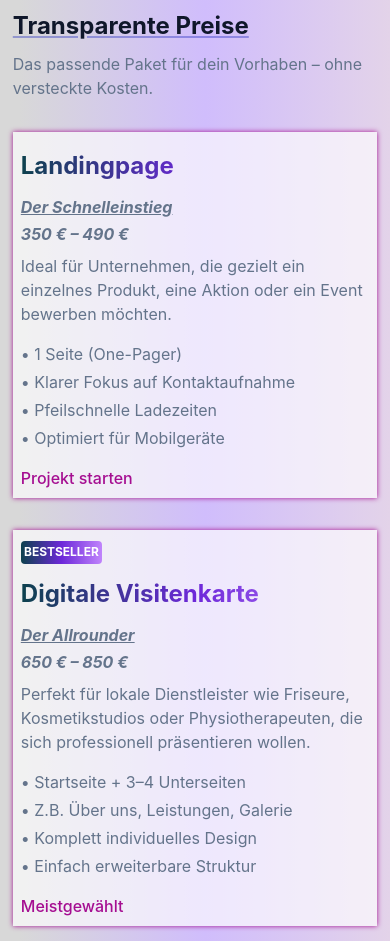
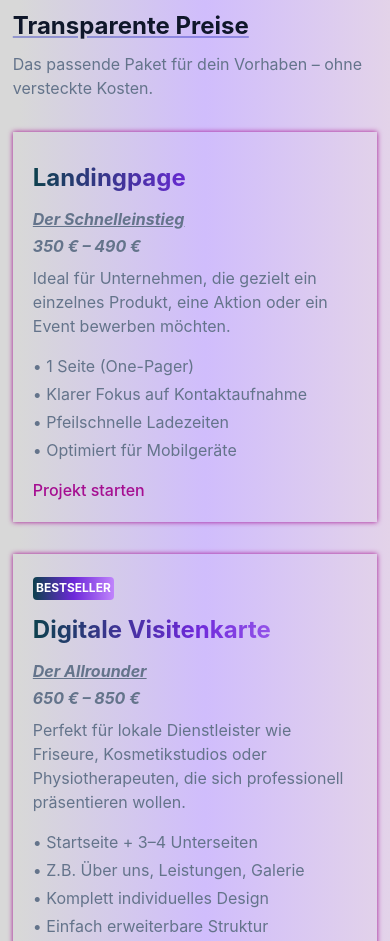
Before and after one commit to SilentCrouwd/cb-codes, a website built with Vite: page index.html in a window 390 px wide. Shown: the part 2980-3921 px from the top of the page. Built offline with nearby package versions, Linux system fonts and the light colour scheme.

Commit message:
feat: update pricing section layout to use grid for better responsiveness and alignment

```diff
--- a/index.html
+++ b/index.html
@@ -190,15 +190,11 @@
           </header>
 
           <div
-            class="mt-8 flex flex-col gap-8 md:flex-row md:flex-wrap md:justify-center xl:flex-nowrap"
+            class="mt-8 grid grid-cols-1 gap-8 md:grid-cols-2 xl:grid-cols-3 xl:items-center"
           >
             <!-- Paket 1 -->
-            <article
-              class="flex flex-col justify-center md:grid md:grid-cols-1 md:grid-rows-[3] shadow-glow bg-box p-[0.5rem] md:w-[30rem] md:h-150 xl:h-220"
-            >
-              <div
-                class="md:pt-9 md:flex md:flex-col md:justify-center xl:pt-23"
-              >
+            <article class="w-full shadow-glow flex flex-col p-5 xl:h-full">
+              <div class="md:pt-9 md:flex md:flex-col md:justify-center">
                 <h3
                   class="py-2 bg-text-gradient bg-clip-text text-transparent text-[1.5rem] md:text-[1.8rem] xl:text-[2rem] font-bold"
                 >
@@ -242,10 +238,9 @@
             </article>
 
             <!-- Paket 2 -->
-            <article
-              class="flex flex-col justify-center md:grid md:grid-cols-1 md:grid-rows-[3] shadow-glow bg-box p-[0.5rem] md:w-[30rem] md:h-150 xl:h-220"
-            >
-              <div class="xl:h-70 md:flex md:flex-col md:justify-center">
+
+            <article class="w-full shadow-glow flex flex-col p-5 xl:h-full">
+              <div class="md:flex md:flex-col md:justify-center">
                 <span
                   class="self-start bg-text-gradient p-[0.2rem] text-xs font-bold uppercase rounded text-white inline-block mb-1"
                 >
@@ -295,9 +290,8 @@
             </article>
 
             <!-- Paket 3 -->
-            <article
-              class="flex flex-col justify-center md:grid md:grid-cols-1 md:grid-rows-[3] shadow-glow bg-box p-[0.5rem] md:w-[30rem] md:h-150 xl:h-220"
-            >
+
+            <article class="w-full shadow-glow flex flex-col p-5 xl:h-full">
               <div class="xl:pt-11 md:flex md:flex-col md:justify-center">
                 <h3
                   class="py-2 bg-text-gradient bg-clip-text text-transparent text-[1.5rem] md:text-[1.8rem] xl:text-[2rem] font-bold"
```
